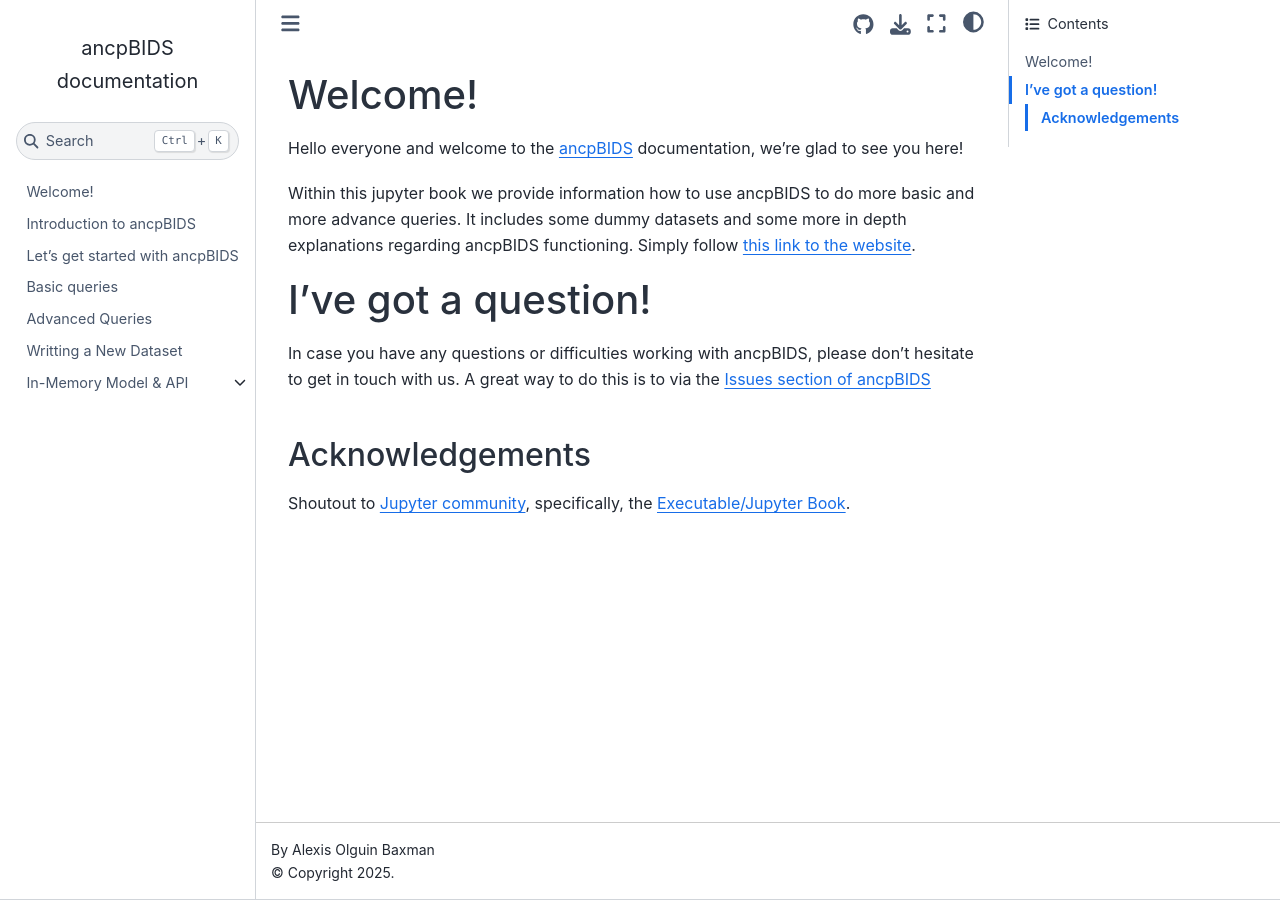
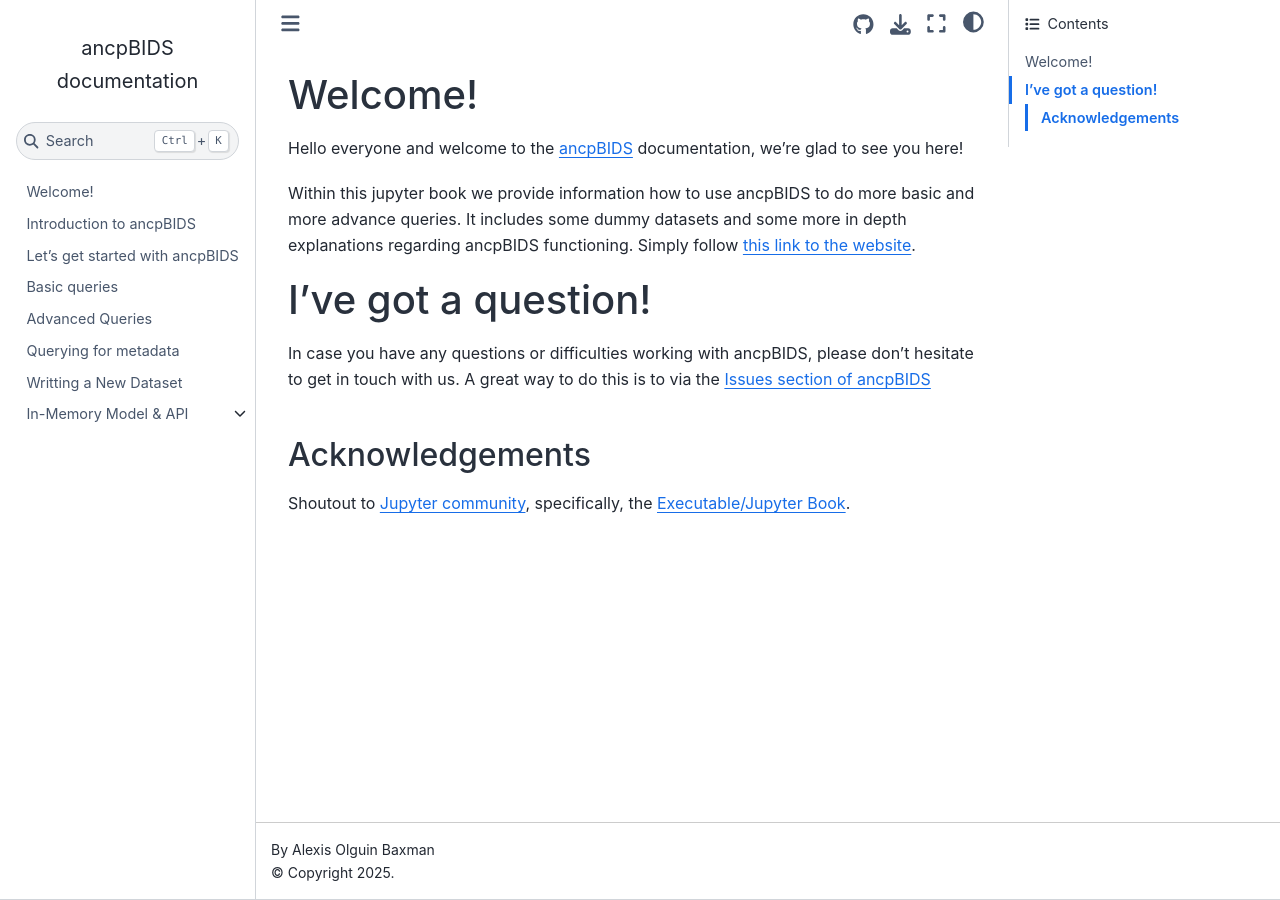
Before and after one commit to alexisbaxman/ancpbids_documentation, a Jupyter Book: the page built from README.md, in a window 1280 px wide. Built offline with Jupyter Book 1.0.4 settings and Sphinx 7.4.7 and the Sphinx Book theme 1.1.4, drawn with Linux system fonts in a browser that asks for light colours.

Commit message:
Update _toc.yml

```diff
--- a/_toc.yml
+++ b/_toc.yml
@@ -5,6 +5,7 @@ chapters:
 - file: book/start
 - file: book/query
 - file: book/advanced_query
+- file: book/metadata
 - file: book/write
 - file: book/extra
   sections:
```
